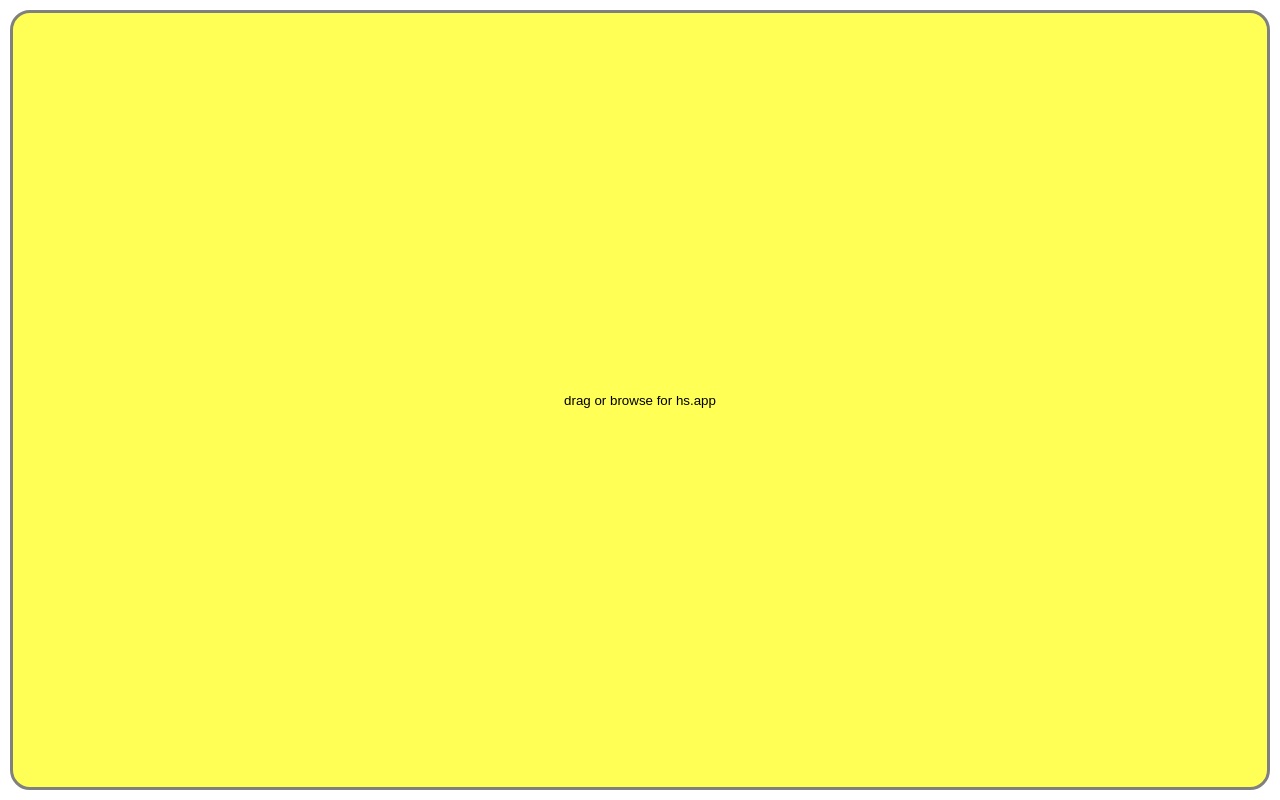
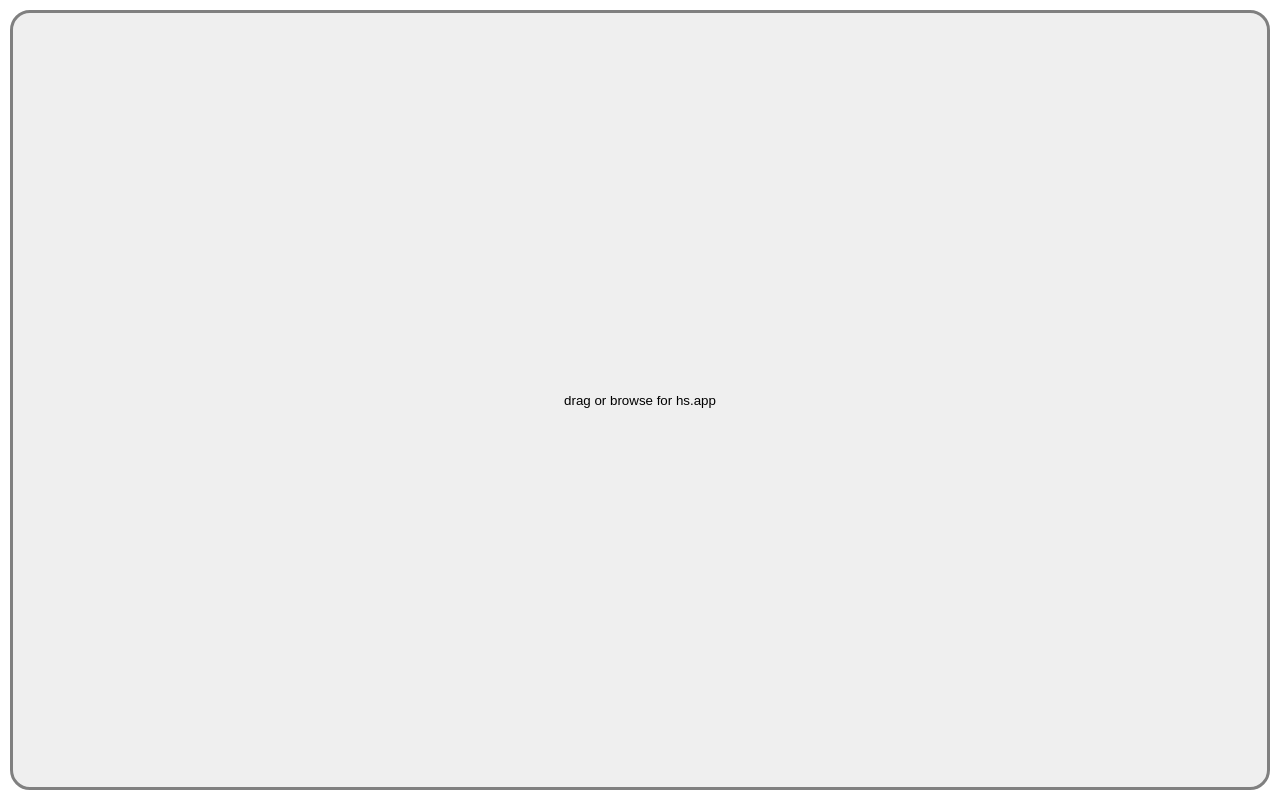
Before and after one commit to ericchu94/hsapp, a website: page assets/index.html in a window 1280 px wide. Drawn offline with nearby package versions, Linux system fonts and the light colour scheme; files that its build step writes are made by us from their sources; files whose address does not match are found by name.

Commit message:
Visual changes

```diff
--- a/assets/index.css
+++ b/assets/index.css
@@ -9,11 +9,12 @@ html, body {
     right: 10px;
 }
 #caption {
+    cursor: pointer;
+    outline: none;
     height: 100%;
     width: 100%;
     border: 3px solid grey;
     border-radius: 20px;
-    background: #ffff55;
 }
 #caption.highlight {
     background: #0DFF97;
--- a/assets/index.js
+++ b/assets/index.js
@@ -3,6 +3,7 @@ $(function () {
     $('input[name="hsapp"]').click();
   });
   $('input[name="hsapp"]').on('change', function () {
+    $('input[name="hsapp"]').addClass('highlight');
     $('form').submit();
   });
   $('#caption').on('drop', function (event) {
```
